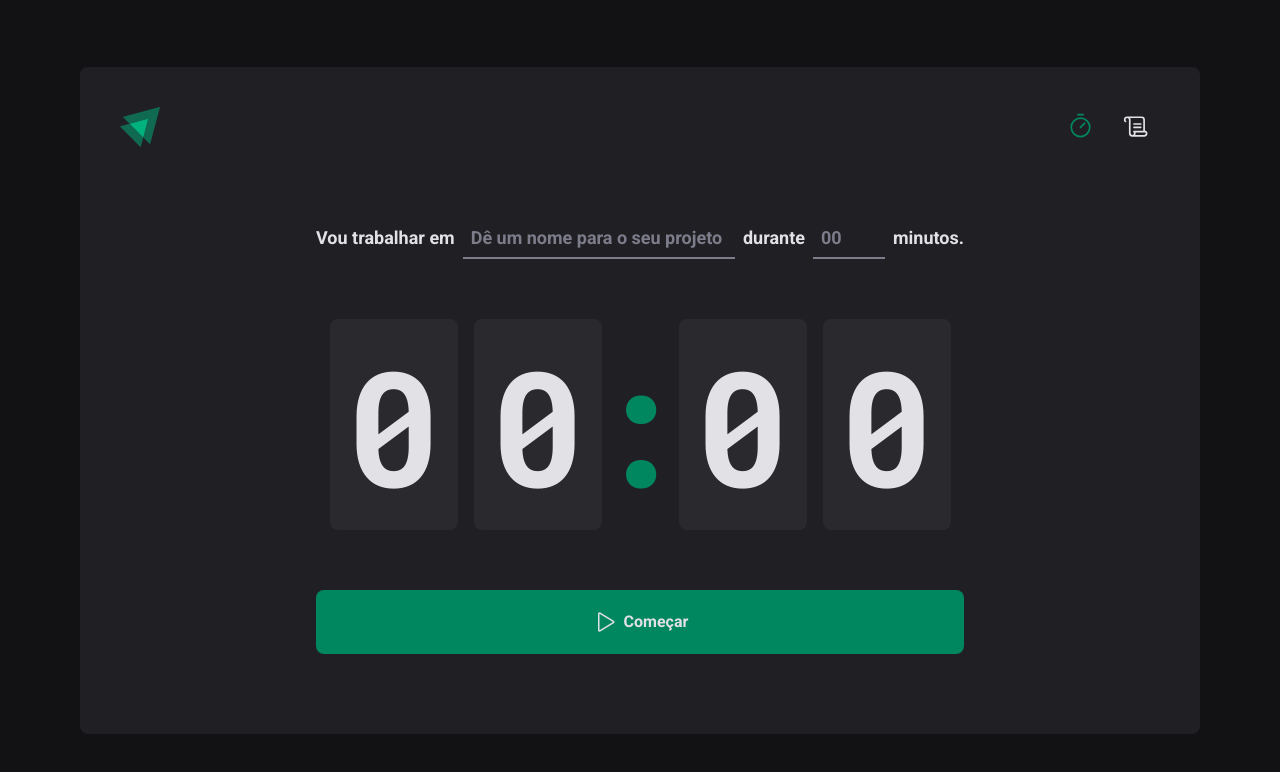
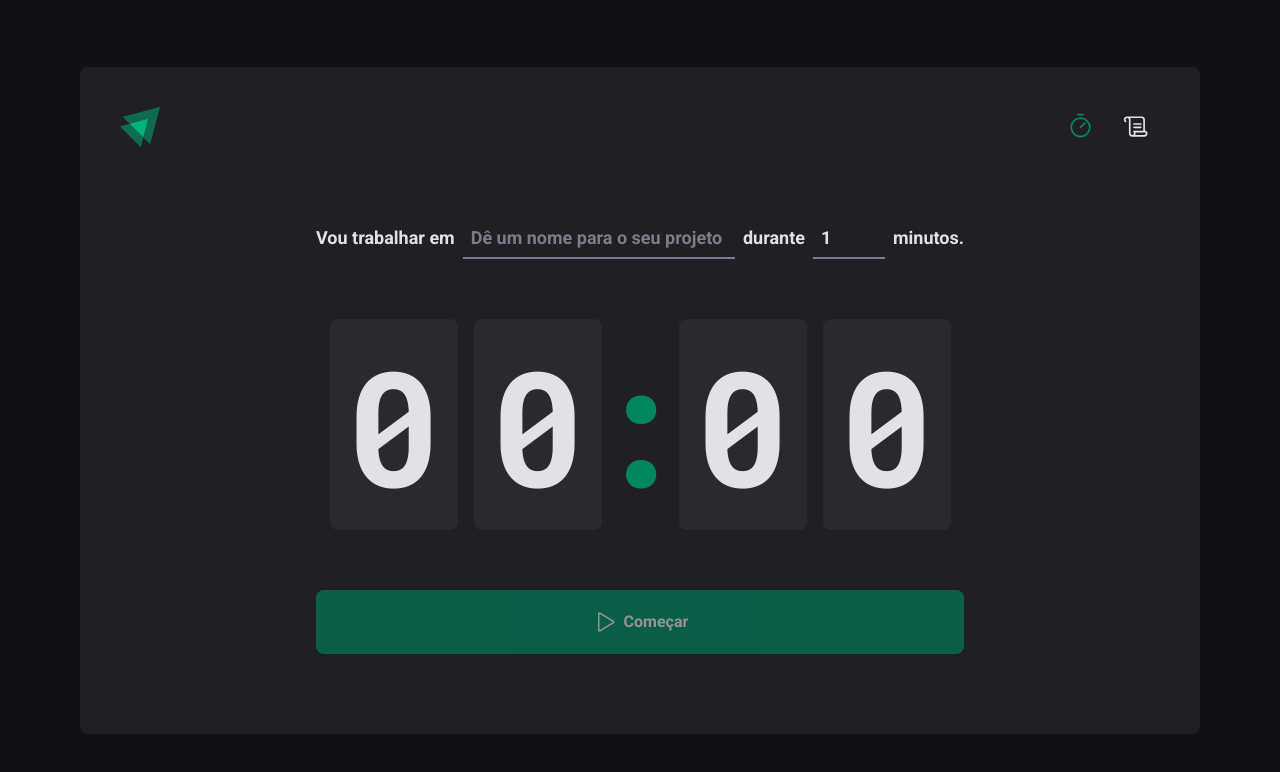
Before and after one commit to eduardonobrega/ignite-timer, a React (Vite) app: page / in a window 1280 px wide. Shown: the top 772 px of the page. Built offline with nearby package versions, Linux system fonts and the light colour scheme.

Commit message:
using hoo-form and my context

```diff
--- a/src/pages/Home/components/Countdown/index.tsx
+++ b/src/pages/Home/components/Countdown/index.tsx
@@ -1,16 +1,71 @@
+import { useEffect } from 'react'
+import { differenceInSeconds } from 'date-fns'
+
+import { useCycleContext } from '../../../../context/CyclesContext'
 import { CountdownContainer, Separator } from './styles'
+import { useFormContext } from 'react-hook-form'
 
 export function Countdown() {
+  const {
+    activeCycle,
+    amountSecondsPassed,
+    setSecondsPassed,
+    markCycleAsFinished,
+  } = useCycleContext()
+
+  const { reset } = useFormContext()
+
+  const totalSeconds = activeCycle ? activeCycle.minutesAmount * 60 : 0
+  const currentSeconds = activeCycle ? totalSeconds - amountSecondsPassed : 0
+  const minutesAmount = Math.floor(currentSeconds / 60)
+  const secondsAmount = currentSeconds % 60
+
+  const minutes = String(minutesAmount).padStart(2, '0')
+  const seconds = String(secondsAmount).padStart(2, '0')
+
+  useEffect(() => {
+    let interval: number
+
+    if (activeCycle) {
+      interval = setInterval(() => {
+        const difference = differenceInSeconds(
+          new Date(),
+          activeCycle.startDate,
+        )
+
+        if (difference >= totalSeconds) {
+          markCycleAsFinished()
+          setSecondsPassed(totalSeconds)
+          clearInterval(interval)
+          reset()
+          document.title = 'Ignite Timer'
+        } else {
+          setSecondsPassed(difference)
+        }
+      }, 1000)
+    }
+
+    return () => {
+      clearInterval(interval)
+    }
+  }, [activeCycle, setSecondsPassed, markCycleAsFinished, totalSeconds, reset])
+
+  useEffect(() => {
+    if (activeCycle) {
+      document.title = `${minutes}:${seconds}`
+    }
+  }, [activeCycle, minutes, seconds])
+
   return (
     <CountdownContainer>
       <div>
-        <span>0</span>
-        <span>0</span>
+        <span>{minutes[0]}</span>
+        <span>{minutes[1]}</span>
       </div>
       <Separator>:</Separator>
       <div>
-        <span>0</span>
-        <span>0</span>
+        <span>{seconds[0]}</span>
+        <span>{seconds[1]}</span>
       </div>
     </CountdownContainer>
   )
--- a/src/pages/Home/components/NewCycleForm/index.tsx
+++ b/src/pages/Home/components/NewCycleForm/index.tsx
@@ -1,13 +1,22 @@
+import { useFormContext } from 'react-hook-form'
 import { MinutesAmountInput, FormContainer, TaskInput } from './styles'
+import { NewCycleFormData } from '../..'
+import { useCycleContext } from '../../../../context/CyclesContext'
 
 export function NewCycleForm() {
+  const { createNewCycle, activeCycle } = useCycleContext()
+  const { register, handleSubmit } = useFormContext<NewCycleFormData>()
+
   return (
-    <FormContainer id="newCycleForm">
+    <FormContainer id="newCycleForm" onSubmit={handleSubmit(createNewCycle)}>
       <label htmlFor="task">Vou trabalhar em</label>
       <TaskInput
         placeholder="Dê um nome para o seu projeto"
         id="task"
         list="task-suggestions"
+        required
+        disabled={!!activeCycle}
+        {...register('task')}
       />
 
       <datalist id="task-suggestions">
@@ -23,9 +32,12 @@ export function NewCycleForm() {
           type="number"
           id="minutesAmount"
           placeholder="00"
-          min={5}
+          min={1}
           max={60}
           step={5}
+          required
+          disabled={!!activeCycle}
+          {...register('minutesAmount', { valueAsNumber: true })}
         />
         <span>minutos.</span>
       </div>
--- a/src/pages/Home/index.tsx
+++ b/src/pages/Home/index.tsx
@@ -1,23 +1,66 @@
-import { Play } from '@phosphor-icons/react'
+import { FormProvider, useForm } from 'react-hook-form'
+import { zodResolver } from '@hookform/resolvers/zod'
+import { HandPalm, Play } from '@phosphor-icons/react'
+import * as zod from 'zod'
+
 import { Countdown } from './components/Countdown'
 import { NewCycleForm } from './components/NewCycleForm'
-import { StartButton, HomeContainer } from './styles'
+
+import { StartButton, HomeContainer, InterruptButton } from './styles'
+import { useCycleContext } from '../../context/CyclesContext'
+
+const newCycleFormValidationSchema = zod.object({
+  task: zod.string().min(1, 'Informe a tarefa'),
+  minutesAmount: zod
+    .number()
+    .min(1, 'O ciclo precisa ser de no mínimo 5 minutos.')
+    .max(60, 'O ciclo precisa ser de no máximo 60 minutos'),
+})
+
+export type NewCycleFormData = zod.infer<typeof newCycleFormValidationSchema>
 
 export function Home() {
+  const { interruptCycle, activeCycle } = useCycleContext()
+  const newCycleForm = useForm<NewCycleFormData>({
+    resolver: zodResolver(newCycleFormValidationSchema),
+    defaultValues: {
+      task: '',
+      minutesAmount: 1,
+    },
+  })
+
+  const { watch, reset } = newCycleForm
+
+  const task = watch('task')
+  const isSubmitDisabled = !task
+
+  function handleInterruptCycle() {
+    interruptCycle()
+    reset()
+  }
+
   return (
     <HomeContainer>
-      <NewCycleForm />
-      <Countdown />
+      <FormProvider {...newCycleForm}>
+        <NewCycleForm />
+        <Countdown />
+      </FormProvider>
 
-      <StartButton type="submit" form="newCycleForm">
-        <Play />
-        Começar
-      </StartButton>
-
-      {/* <InterruptButton>
-        <HandPalm />
-        Interromper
-      </InterruptButton> */}
+      {activeCycle ? (
+        <InterruptButton onClick={handleInterruptCycle}>
+          <HandPalm />
+          Interromper
+        </InterruptButton>
+      ) : (
+        <StartButton
+          type="submit"
+          form="newCycleForm"
+          disabled={isSubmitDisabled}
+        >
+          <Play />
+          Começar
+        </StartButton>
+      )}
     </HomeContainer>
   )
 }
```
